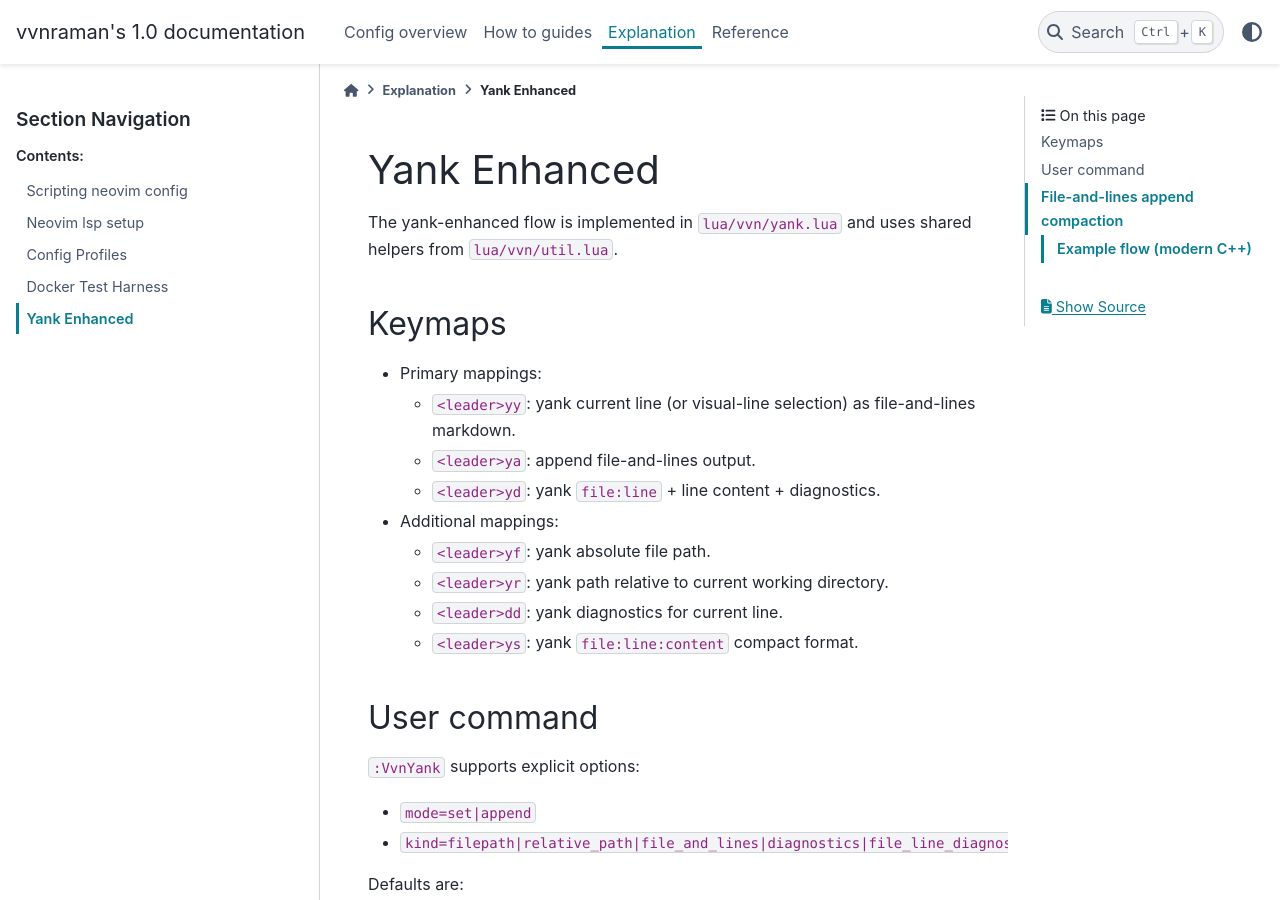
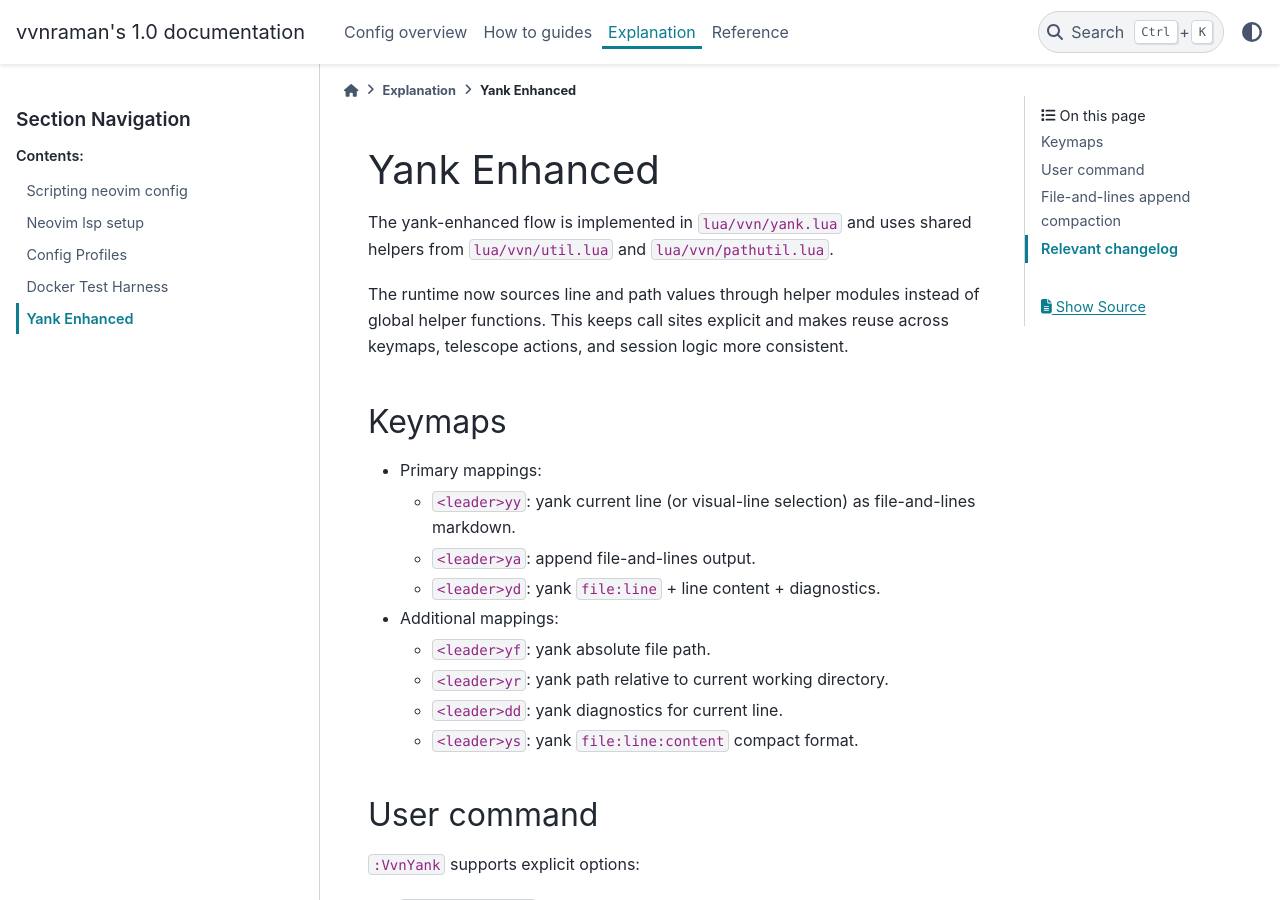
Before and after one commit to vvnraman/neovim-config, a Sphinx documentation site: the page built from docs/explanation/yank-enhanced.rst, in a window 1280 px wide and 900 px high. Built offline with Sphinx 7.4.7 and the PyData theme 0.15.4, drawn with Linux system fonts in a browser that asks for light colours; some of the changed text lies outside the part shown.

Commit message:
refactor: extract shared helpers into vvn modules
Replace global path/line helpers with dedicated git, path, and buffer
utility modules, wire existing keymaps/session/yank flows to the new
APIs, and document the refactor with a dated changelog entry.

````diff
--- a/docs/explanation/yank-enhanced.rst
+++ b/docs/explanation/yank-enhanced.rst
@@ -5,7 +5,11 @@
 *************
 
 The yank-enhanced flow is implemented in ``lua/vvn/yank.lua`` and uses shared
-helpers from ``lua/vvn/util.lua``.
+helpers from ``lua/vvn/util.lua`` and ``lua/vvn/pathutil.lua``.
+
+The runtime now sources line and path values through helper modules instead of
+global helper functions. This keeps call sites explicit and makes reuse across
+keymaps, telescope actions, and session logic more consistent.
 
 Keymaps
 =======
@@ -152,6 +156,11 @@
         if (n <= std::numeric_limits<double>::epsilon()) {
           return std::nullopt;
         }
-        return Vec3{v.x / n, v.y / n, v.z / n};
+       return Vec3{v.x / n, v.y / n, v.z / n};
       }
       ```
+
+Relevant changelog
+==================
+
+- :ref:`changelog-2026-03-mar-vvn-util-modules`
--- a/docs/reference/project/changelog.rst
+++ b/docs/reference/project/changelog.rst
@@ -5,6 +5,7 @@
 2026
 ====
 
+- :ref:`2026-03-mar - refactor shared vvn helper modules <changelog-2026-03-mar-vvn-util-modules>`
 - :ref:`2026-03-mar - move overlay imports under vvn <changelog-2026-03-mar-vvn-overlay-imports>`
 - :ref:`2026-03-mar - add opencode plugin <changelog-2026-03-mar-opencode-plugin>`
 - :ref:`2026-02-feb - add yank enhanced module <changelog-2026-02-feb-yank-enhanced-module>`
@@ -28,6 +29,7 @@
 
    2026-03-mar-opencode
    2026-03-mar-vvn-overlay-imports
+   2026-03-mar-vvn-util-modules
    2026_yank_enhanced
    2026_docker_test_harness
    2026_config_profiles
````
Also changed, not shown: docs/reference/project/2026-03-mar-vvn-util-modules.rst (added, +27 -0 lines), 9 other files.
